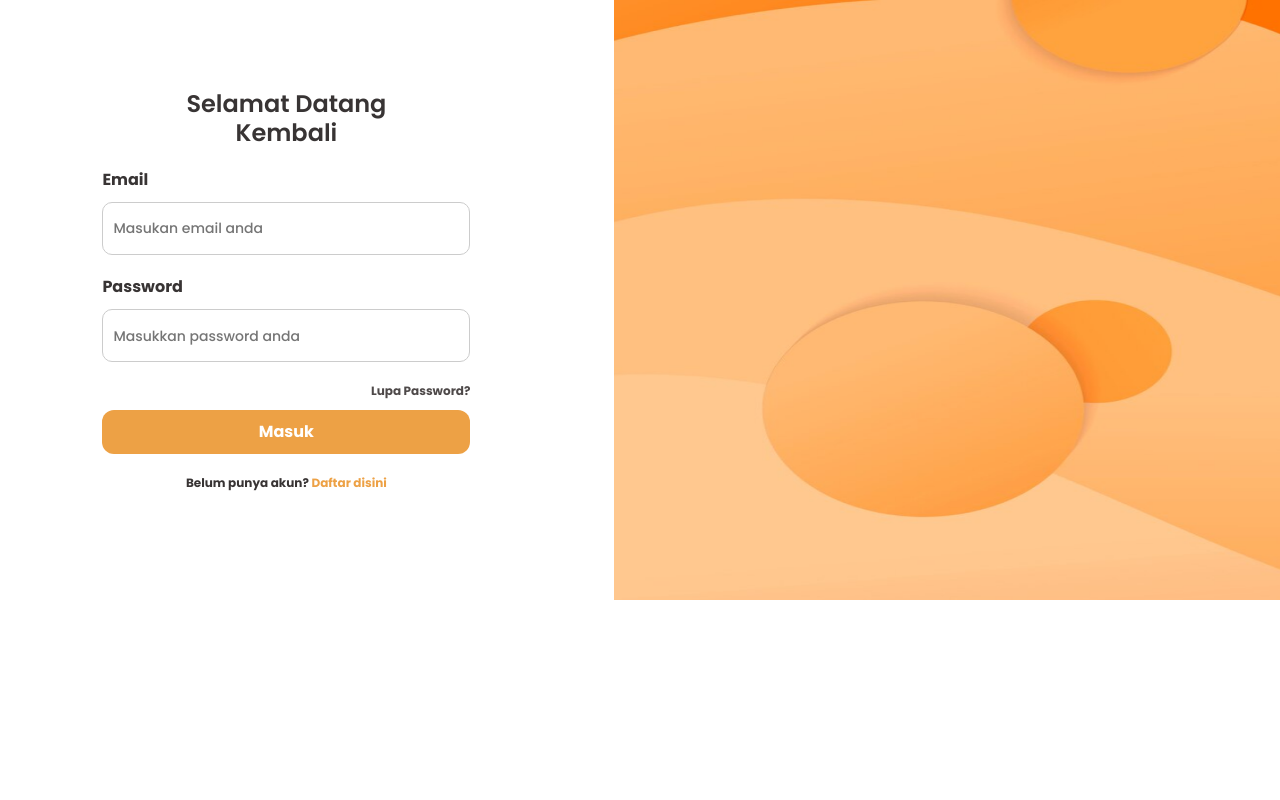
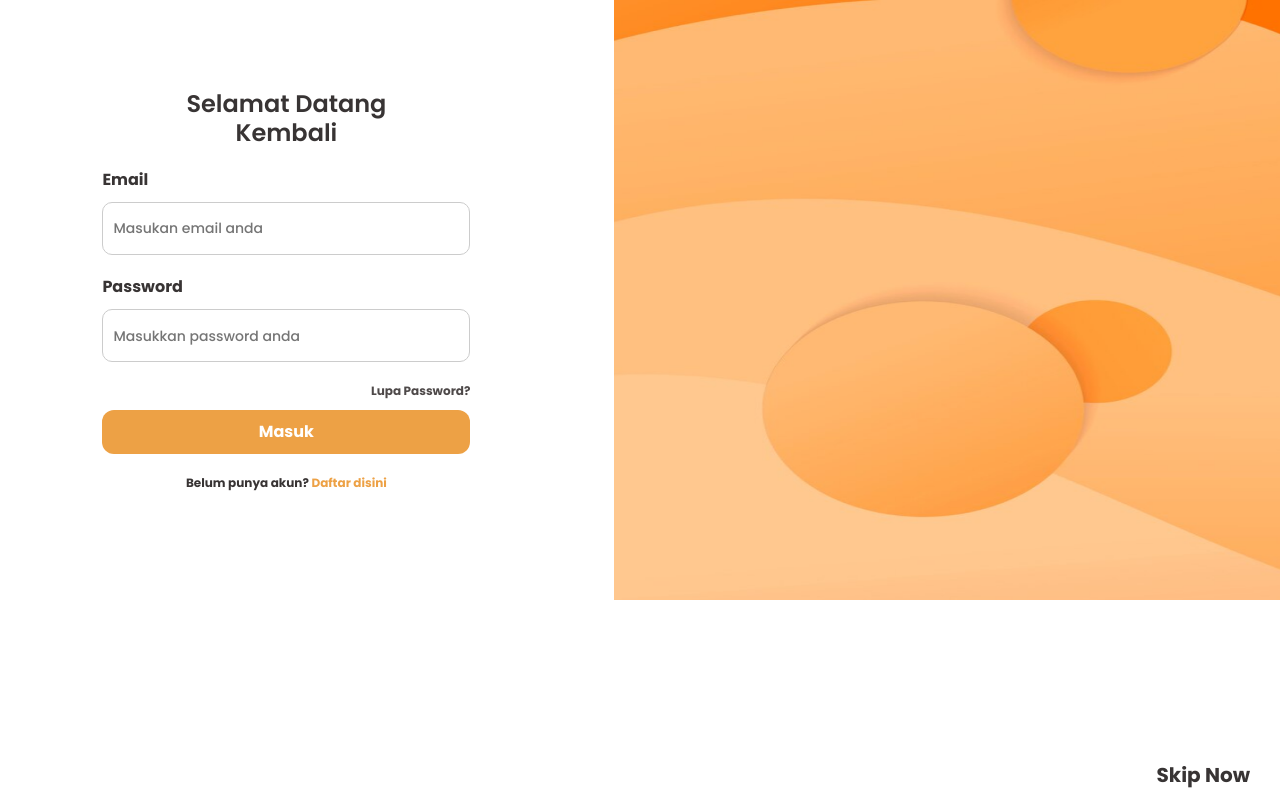
Before and after one commit to enriohernanda/Project-Massive_Compro-Developers, a React (Create React App) app in the folder frontend/: page /masuk in a window 1280 px wide. Built offline with nearby package versions, Linux system fonts and the light colour scheme.

Commit message:
menambahkan button skip untuk langsung ke beranda

```diff
--- a/frontend/src/css/masuk.css
+++ b/frontend/src/css/masuk.css
@@ -1,7 +1,3 @@
-.masuk-bg > * {
-  flex-basis: 1;
-}
-
 .masuk-image {
   background-repeat: no-repeat;
   margin: 0;
@@ -11,6 +7,10 @@
 @media (max-width: 897px) {
   .masuk-image {
     visibility: hidden;
+  }
+
+  .btn_skip:hover {
+    color: #6b52a4;
   }
 }
 
@@ -106,3 +106,20 @@ a.forgot-password:hover {
 .register-link:hover {
   color: #6b52a4;
 }
+
+.btn_skip {
+  margin-top: 50px;
+  font-size: 20px;
+  color: var(--color-heading-text);
+  font-weight: bold;
+  text-decoration: none;
+  text-align: center;
+  cursor: pointer;
+  position: absolute;
+  bottom: 10px;
+  right: 30px;
+}
+
+.btn_skip:hover {
+  color: white;
+}
--- a/frontend/src/pages/Daftar.js
+++ b/frontend/src/pages/Daftar.js
@@ -37,6 +37,9 @@ const Daftar = () => {
         </form>
       </div>
       <img src={image} alt="" className="ms-auto masuk-image align-self-end d-block" height={'600px'} width={'52%'} />
+      <a className="btn_skip" onClick={() => navigate('/')}>
+        Skip Now
+      </a>
     </div>
   );
 };
--- a/frontend/src/pages/LupaPass.js
+++ b/frontend/src/pages/LupaPass.js
@@ -31,6 +31,9 @@ const LupaPass = () => {
         </form>
       </div>
       <img src={image} alt="" className="ms-auto masuk-image align-self-end d-block" height={'600px'} width={'52%'} />
+      <a className="btn_skip" onClick={() => navigate('/')}>
+        Skip Now
+      </a>
     </div>
   );
 };
--- a/frontend/src/pages/Masuk.js
+++ b/frontend/src/pages/Masuk.js
@@ -39,6 +39,9 @@ const Masuk = () => {
         </form>
       </div>
       <img src={image} alt="" className="ms-auto masuk-image align-self-end d-block" height={'600px'} width={'52%'} />
+      <a className="btn_skip" onClick={() => navigate('/')}>
+        Skip Now
+      </a>
     </div>
   );
 };
--- a/frontend/src/pages/PassBaru.js
+++ b/frontend/src/pages/PassBaru.js
@@ -32,6 +32,9 @@ const PassBaru = () => {
         </form>
       </div>
       <img src={image} alt="" className="ms-auto masuk-image align-self-end d-block" height={'600px'} width={'52%'} />
+      <a className="btn_skip" onClick={() => navigate('/')}>
+        Skip Now
+      </a>
     </div>
   );
 };
```
